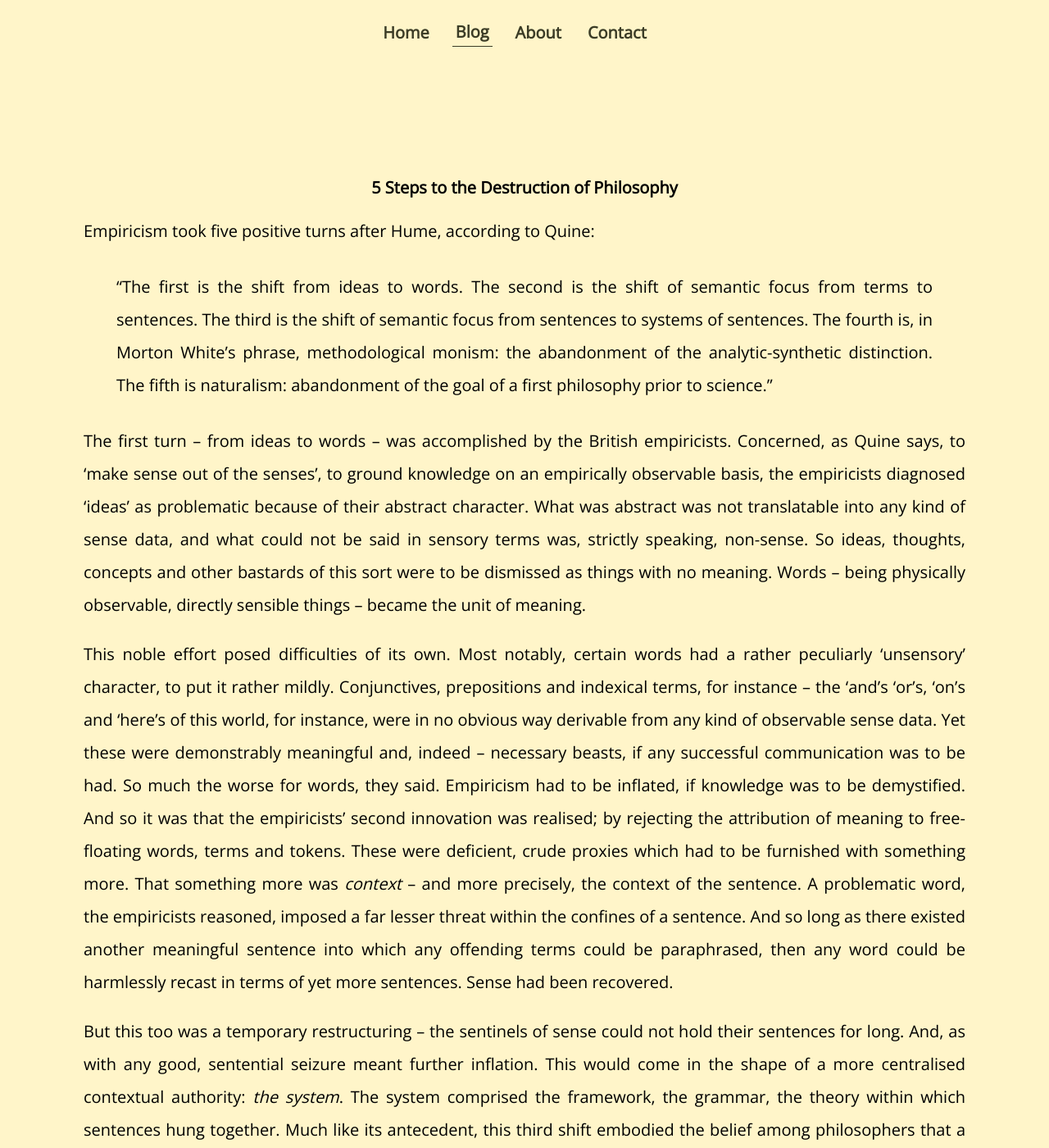
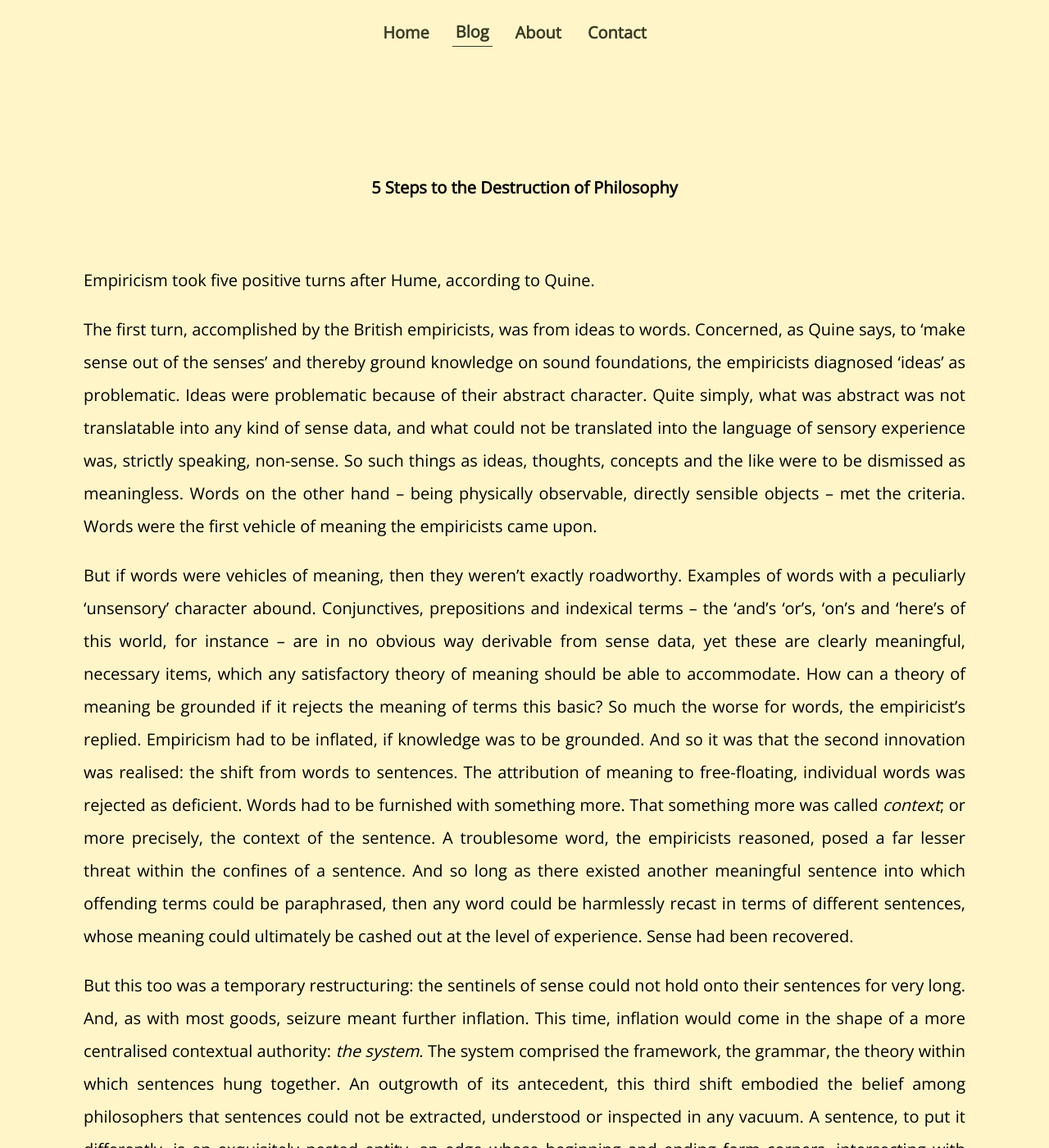
Before and after one commit to richardofarrell/richardofarrell.github.io, a Jekyll site: the page built from _posts/2024-02-25-5-steps-to-the-destruction-of-philosophy.md, in a window 1280 px wide and 1400 px high. Shown: the whole window at 82% size. Built offline with Jekyll 4.4.1, drawn with Linux system fonts in a browser that asks for light colours; some of the changed text lies outside the part shown.

Commit message:
Update 2024-02-25-5-steps-to-the-destruction-of-philosophy.md

```diff
--- a/_posts/2024-02-25-5-steps-to-the-destruction-of-philosophy.md
+++ b/_posts/2024-02-25-5-steps-to-the-destruction-of-philosophy.md
@@ -5,31 +5,34 @@
 tags: [empiricism, holism, science]
 ---
 # 5 Steps to the Destruction of Philosophy
+<br>
 
-Empiricism took five positive turns after Hume, according to Quine:
+Empiricism took five positive turns after Hume, according to Quine.
 
->“The first is the shift from ideas to words. The second is the shift of semantic focus from terms to sentences. The third is the shift of semantic focus from sentences to systems of sentences. The fourth is, in Morton White’s phrase, methodological monism: the abandonment of the analytic-synthetic distinction. The fifth is naturalism: abandonment of the goal of a first philosophy prior to science.”
+The first turn, accomplished by the British empiricists, was  from ideas to words. Concerned, as Quine says, to 'make sense out of the senses' and thereby ground knowledge on sound foundations, the empiricists diagnosed 'ideas' as problematic. Ideas were problematic because of their abstract character. Quite simply, what was abstract was not translatable into any kind of sense data, and what could not be translated into the language of sensory experience was, strictly speaking, non-sense. So such things as ideas, thoughts, concepts and the like were to be dismissed as meaningless. Words on the other hand – being physically observable, directly sensible objects – met the criteria. Words were the first vehicle of meaning the empiricists came upon.
 
-The first turn – from ideas to words – was accomplished by the British empiricists. Concerned, as Quine says, to 'make sense out of the senses', to ground knowledge on an empirically observable basis, the empiricists diagnosed 'ideas' as problematic because of their abstract character. What was abstract was not translatable into any kind of sense data, and what could not be said in sensory terms was, strictly speaking, non-sense. So ideas, thoughts, concepts and other bastards of this sort were to be dismissed as things with no meaning. Words – being physically observable, directly sensible things – became the unit of meaning.
+But if words were vehicles of meaning, then they weren't exactly roadworthy. Examples of words with a peculiarly 'unsensory' character abound. Conjunctives, prepositions and indexical terms – the ‘and’s ‘or’s, ‘on’s and ‘here's of this world, for instance – are in no obvious way derivable from sense data, yet these are clearly meaningful, necessary items, which any satisfactory theory of meaning should be able to accommodate. How can a theory of meaning be grounded if it rejects the meaning of terms this basic? So much the worse for words, the empiricist's replied. Empiricism had to be inflated, if knowledge was to be grounded. And so it was that the second innovation was realised: the shift from words to sentences. The attribution of meaning to free-floating, individual words was rejected as deficient. Words had to be furnished with something more. That something more was called *context*; or more precisely, the context of the sentence. A troublesome word, the empiricists reasoned, posed a far lesser threat within the confines of a sentence. And so long as there existed another meaningful sentence into which offending terms could be paraphrased, then any word could be harmlessly recast in terms of different sentences, whose meaning could ultimately be cashed out at the level of experience. Sense had been recovered.
 
-This noble effort posed difficulties of its own. Most notably, certain words had a rather peculiarly 'unsensory' character, to put it rather mildly. Conjunctives, prepositions and indexical terms, for instance – the ‘and’s ‘or’s, ‘on’s and ‘here's of this world, for instance, were in no obvious way derivable from any kind of observable sense data. Yet these were demonstrably meaningful and, indeed – necessary beasts, if any successful communication was to be had. So much the worse for words, they said. Empiricism had to be inflated, if knowledge was to be demystified. And so it was that the empiricists' second innovation was realised; by rejecting the attribution of meaning to free-floating words, terms and tokens. These were deficient, crude proxies which had to be furnished with something more. That something more was *context* – and more precisely, the context of the sentence. A problematic word, the empiricists reasoned, imposed a far lesser threat within the confines of a sentence. And so long as there existed another meaningful sentence into which any offending terms could be paraphrased, then any word could be harmlessly recast in terms of yet more sentences. Sense had been recovered.
+But this too was a temporary restructuring: the sentinels of sense could not hold onto their sentences for very long. And, as with most goods, seizure meant further inflation. This time, inflation would come in the shape of a more centralised contextual authority: *the system*. The system comprised the framework, the grammar, the theory within which sentences hung together. An outgrowth of its antecedent, this third shift embodied the belief among philosophers that sentences could not be extracted, understood or inspected in any vacuum. A sentence, to put it differently, is an exquisitely nested entity, an edge whose beginning and ending form corners, intersecting with other sentences, in a web of similarly threaded edges and corners. What remained when one corner had been extracted from its surrounding sides was surely not the absurdity of an isolated corner! Empirical claims, according to this new doctrine, the third empirical turn, were to be considered as dependent upon yet further agglomerations of sentences dependent on auxiliary sentences, axiomatic sentences, background sentences, and so on and so forth in the fractal web of sentence space, so to speak.
 
-But this too was a temporary restructuring – the sentinels of sense could not hold their sentences for long. And, as with any good, sentential seizure meant further inflation. This would come in the shape of a more centralised contextual authority: *the system*. The system comprised the framework, the grammar, the theory within which sentences hung together. Much like its antecedent, this third shift embodied the belief among philosophers that a sentence could not be extracted, understood or inspected in any vacuum. A sentence, to put it differently, is an exquisitely nested edge, whose beginning and ending periods form corners, intersecting with other sentences, in a web of threaded edges and corners! What remains when one corner has been extracted from its surrounding sides? Certainly not something as offensively preposterous as an isolated corner! Empirical claims, according to this new doctrine, were to be considered as resting upon groupings of sentences dependent on various auxiliary sentences, axiomatic sentences, background sentences, and so on and so forth in the fractal web of sentence space.
+Recognition of this fact spawned a somewhat surprising result; that sentences – individual statements – could neither be verified or falsified in themselves. Rather, if a given scientific statement failed for this or that reason, only the entire edifice, taken as a whole, as a ‘corporate body’ could be found wanting – precisely because the sentence itself was no longer the locus of meaning.
 
-Recognition of this fact spawned a somewhat surprising result; that sentences – individual statements – could neither be verified or falsified in themselves. Rather, if a given scientific statement failed for this or that reason, only the entire edifice, taken as a whole, as a ‘corporate body’ could be found wanting – precisely because the sentence itself was no longer a locus of meaning.
-
-There lay a clear deathblow to Quine's first dogma of empiricism: reductionism. The second – the existence of an analytic/synthetic divide – would soon dissolve with it.
+There lay a clear deathblow to the first dogma of empiricism, as Quine called it: reductionism. The second – the existence of an analytic/synthetic divide – would soon dissolve with it.
 
 If statements are not objects of meaning, then the supposed existence of analytic statements – those deemed to be true by virtue of the meaning of their constituent terms – within the corporate body could no more be accepted than could the existence of intrinsically blue or green sentences – much less bleen or grue sentences. Analytic statements could be straightforwardly rejected:
 
 >“The organizing role that was supposedly the role of analytic sentences is now seen as shared by sentences generally, and the empirical content that was supposed peculiar to synthetic sentences is now seen as diffused through the system”
 
-In other words, since theories only bear meaning as a whole, and not as isolable ideas, words or sentences, we can drop this entire synthetic/analytic charade altogether. There’s simply no sense to whether or not a given statement is analytic or synthetic. Sentences are not vehicles of meaning, and nor do they 'derive' as much from the rest of the system, as it were. Only the system itself, as a whole, as an organismic blur carries meaning. To ask whether that blur is an analytic blur or a synthetic blur is like looking to the heavens and asking whether the cloud up above is a wet one: neither a ‘yes’ or a ‘no’ can appreciably eliminate the misconception. The only appropriate response is to elaborate why no suitable answer exists.
+In other words, since theories only bear meaning as a whole, and not as isolable ideas, words or sentences, we can drop this entire synthetic/analytic charade altogether. There’s simply no sense to whether or not a given statement is analytic or synthetic. Just as there's no sense to whether a given atom is moving or being moved. Sentences are not vehicles of meaning, nor do they 'derive' meaning from the rest of the system. Only the system itself, as a whole, as an organismic blur carries meaning. To ask whether that blur is an analytic blur or a synthetic blur is no better than looking to the heavens and asking whether the cloud up above is a wet one: neither a ‘yes’ or a ‘no’ can appreciably eliminate the misconception. The only appropriate response is to explain why the question is useless.
 
-Having eliminated analytic statements, the fifth empiricist achievement follows closely in toe: no ‘first philosophy’ can ever exist. In other words – enough of your Popish metaphysics. Absent the analytic/synthetic division of labour, the chasm alleged to separate science from non-science simply draws in on itself. We can be uncowering naturalists. We can not only get on with the business of probing the scientific landscape; better still, we can expropriate the philosopher's once cordoned-off territory. The great nuclear blob of naturalism swallows its progenitors along with any artificial demarcations they may have erected.
+Having eliminated analytic statements in the fourth stage, the fifth empiricist achievement follows closely in toe. No ‘first philosophy’ can ever exist. Enough with the Popish worship of metaphysics – absent the analytic/synthetic division of labour, the chasm alleged to separate science from non-science helplessly closes in on itself. There is no room left for Cartesian reasoning from first principles. We can, indeed we must, be uncowering naturalists. We must not only get on with the business of probing the scientific landscape; but further, we must expropriate the philosopher's once sovereign territory. The blob of naturalism is global, and total in its scope: it must swallow its forebears so that we together can be liberated.
 
-This is our final result: holism is empiricism's final destination, and with it, a death knell for philosophy – or at least, philosophy as we have known it.
+This is our final result: holism is empiricism's final destination, and with it ring out the death knells of philosophy – or at least, philosophy as we have known it.
 
-Philosophy, insofar as we can still respectably refer to anything of the sort, is left with little choice but to relax its authoritative grip upon the abstract, normative, or analytic species of our world. The philosopher must forfeit his status as nature’s butcher. His new station, his most 'natural' purpose, is simply to ward us off his farm – lest we repeat the mistake of his forebears in falling into the metaphysical slurry pit. Or as Daniel Dennett’s ‘bumper sticker slogan’ puts it, philosophy is ‘what you’re doing until you figure out just what questions to ask’. It is only once your thoughts have been pruned of any lingering nonsensical baggage, held up against the light of historical foolishness, disabused of all sophomoric pretensions, that they may be submitted. 'Submitted where?' you ask. Submitted, why of course, to the scientists for empirical testing.
+Philosophy, insofar as we can still respectably refer to anything of the sort, is left with little choice but to relax its authoritative grip upon the abstract, normative, or analytic species of our world. The philosopher must forfeit his status as nature’s embroider. His craftsmanship has earned him a new station. His 'natural' purpose: to ward us off his farm – lest we repeat the mistakes of posterity and fall into the metaphysical slurry pit. As Daniel Dennett’s ‘bumper sticker slogan’ has it, philosophy, so construed, is ‘what you’re doing until you figure out just what questions to ask’. It is only once your thoughts have been pruned of irrelevant and confused nonsense, held under the light of historical foolishness, disabused of all sophomoric pretensions and elevated above the reductios and reductions, that they may be submitted. 'But submitted where?' you ask. Submitted, why of course, to the scientists.
 
-The upshot is that philosophy is, to put a finer point on it, *for* science. In the same way that one employs a research assistant to comb through rough unsympathetically collated spreadsheets for the purposes of 'real' data analysis, or to prepare the apparatus for the 'real' experiment, so too the philosopher's efforts may be usefully and mechanically repurposed towards a kind of pedantic fussing over the reductios, circularities, and non-sequiturs bound to crop up before the 'real' thinking begins. Because, again, there are no philosophical problems – only failures to clarify one's thoughts. Thinking clearly means no longer doing philosophy, means generating scientific hypotheses. And who could ever be tempted to challenge such an orthodoxy, given the data – existing as it does (or more accurately, as it increasingly doesn't) in the philosophy departments.
+The upshot is that philosophy is, to put a finer and final point on it, *for* science. In the same way that one might employ a research assistant to manually comb through unsympathetically collated spreadsheets for the purposes of 'real' data analysis, or perhaps to prepare some apparatus for the 'real' experiment, so too the philosopher's efforts are to be usefully repurposed towards a kind of pedantic fussing over the circularities and non-sequiturs which are bound to crop up before the 'real' thinking begins. Philosophy is to science as proofreading is to writing: useful, but incapable of generating much in the way of insight. Because, again, there are no philosophical problems – only failures to clarify one's thoughts. Serious thinking means no longer doing philosophy, means generating scientific hypotheses.
+
+And who could be so blind as to challenge such a claim, given the current data – existing as it does (or perhaps more accurately, as it no longer does) both in and outside of the philosophy departments? Philosophy is dead. Philosophy remains dead. And the philosophers have killed him.
+
+This deed is still more distant from them than the most distant stars – and yet they have done it themselves.
```
